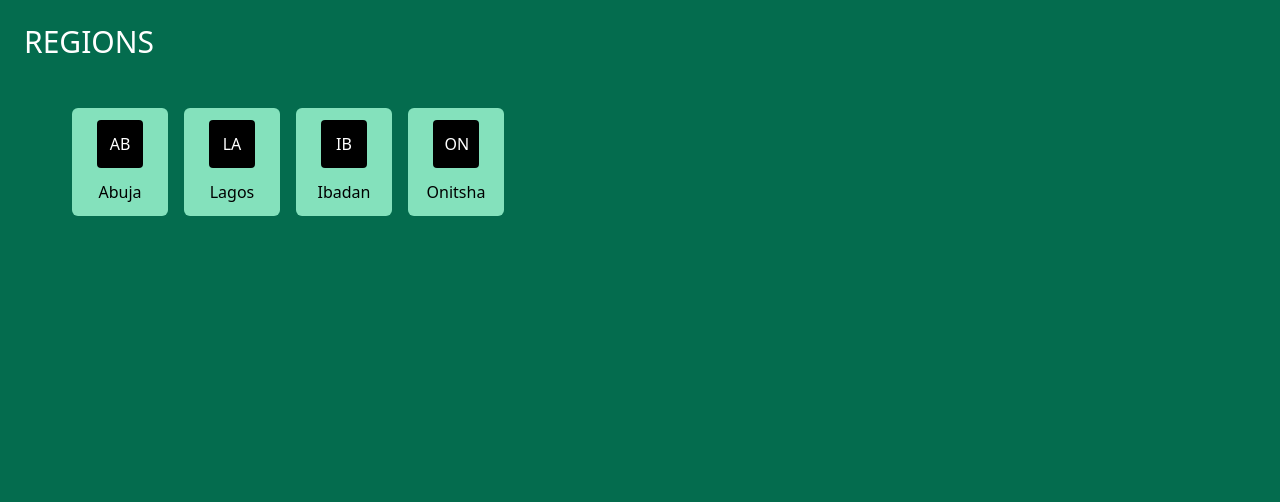
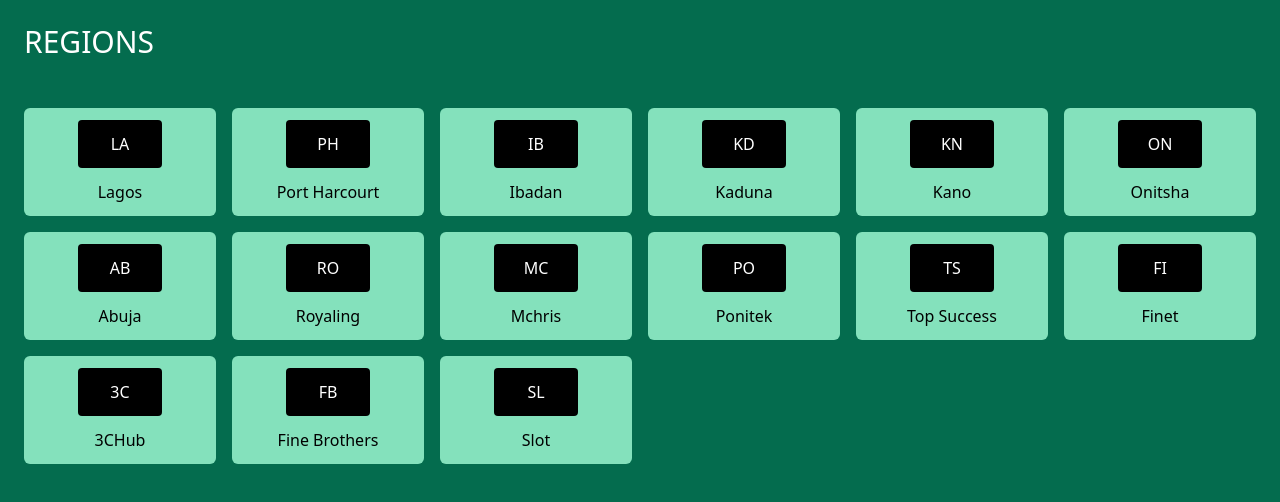
Before and after one commit to laurentcodes/infinix-slot, a Next.js app: page / in a window 1280 px wide. Shown: the top 502 px of the page. Built offline with nearby package versions, Linux system fonts and the light colour scheme.

Commit message:
fix: add more regions

```diff
--- a/src/pages/index.jsx
+++ b/src/pages/index.jsx
@@ -8,36 +8,80 @@
 
 	const regions = [
 		{
-			name: 'Abuja',
-			initial: 'Ab',
+			name: 'Lagos',
+			initial: 'La',
 		},
 		{
-			name: 'Lagos',
-			initial: 'La',
+			name: 'Port Harcourt',
+			initial: 'Ph',
 		},
 		{
 			name: 'Ibadan',
 			initial: 'Ib',
 		},
 		{
+			name: 'Kaduna',
+			initial: 'Kd',
+		},
+		{
+			name: 'Kano',
+			initial: 'Kn',
+		},
+		{
 			name: 'Onitsha',
 			initial: 'On',
+		},
+		{
+			name: 'Abuja',
+			initial: 'Ab',
+		},
+		{
+			name: 'Royaling',
+			initial: 'Ro',
+		},
+		{
+			name: 'Mchris',
+			initial: 'Mc',
+		},
+		{
+			name: 'Ponitek',
+			initial: 'Po',
+		},
+		{
+			name: 'Top Success',
+			initial: 'Ts',
+		},
+		{
+			name: 'Finet',
+			initial: 'Fi',
+		},
+		{
+			name: '3CHub',
+			initial: '3c',
+		},
+		{
+			name: 'Fine Brothers',
+			initial: 'Fb',
+		},
+		{
+			name: 'Slot',
+			initial: 'Sl',
 		},
 	];
 
 	return (
-		<div className='h-screen w-screen bg-green-700 p-6'>
+		<div className='h-full md:h-screen w-screen bg-green-700 p-6'>
 			<h3 className='text-3xl uppercase text-white mb-12'>Regions</h3>
 
 			{regions.length > 0 && (
-				<div className='flex justify-center md:justify-start md:px-12 gap-4 flex-wrap'>
+				<div className='grid grid-cols-2 md:grid-cols-6 gap-4'>
 					{regions.map((region) => (
 						<div
 							key={region.initial}
-							className='bg-green-300 p-3 w-24 flex flex-col gap-3 justify-center items-center rounded-md cursor-pointer'
+							className='bg-green-300 p-3 basis-1/2 md:basis-1/4 flex flex-col gap-3 justify-center items-center rounded-md cursor-pointer'
 							onClick={() => router.push(`/${region.name.toLowerCase()}`)}
 						>
-							<p className='p-3 bg-black text-white rounded uppercase w-[65%] text-center'>
+							<p className='p-3 bg-black text-white rounded uppercase w-[65%] md:w-[50%] text-center'>
 								{region.initial}
 							</p>
 							<p>{region.name}</p>
```
